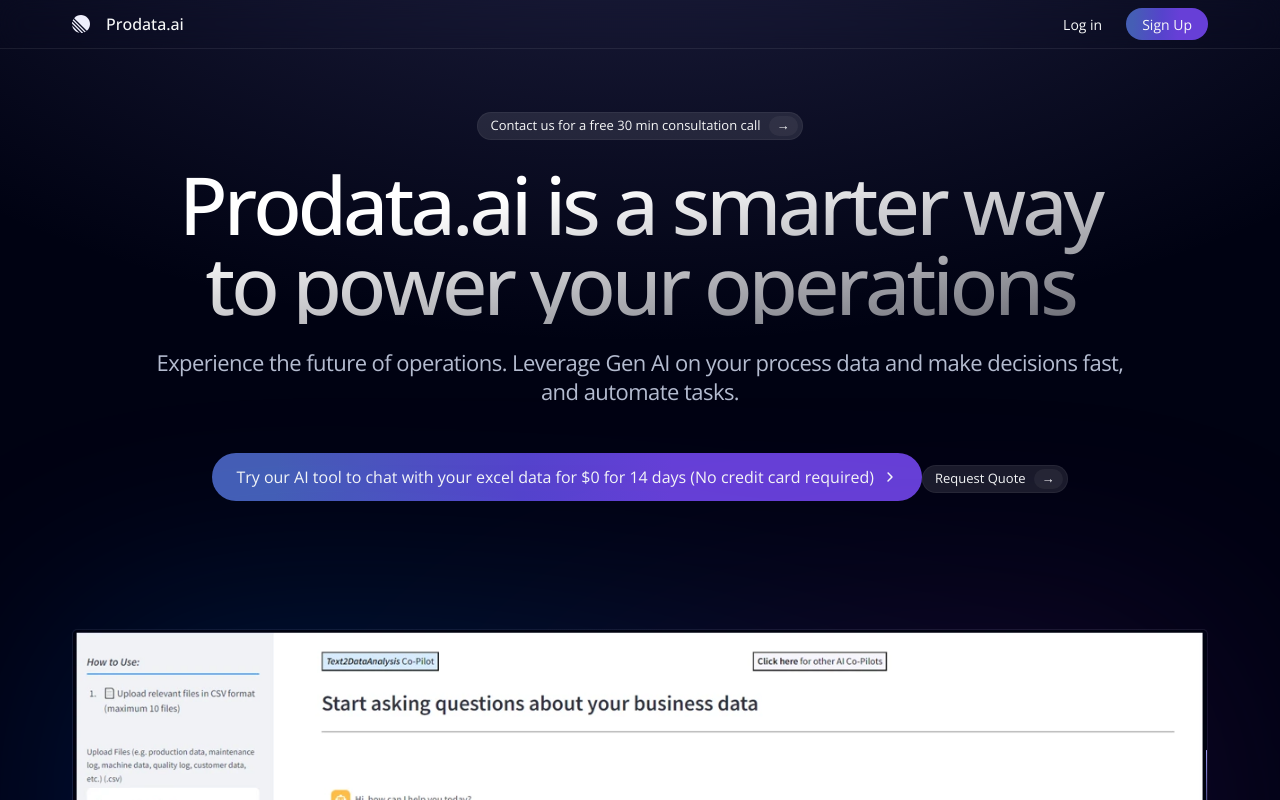
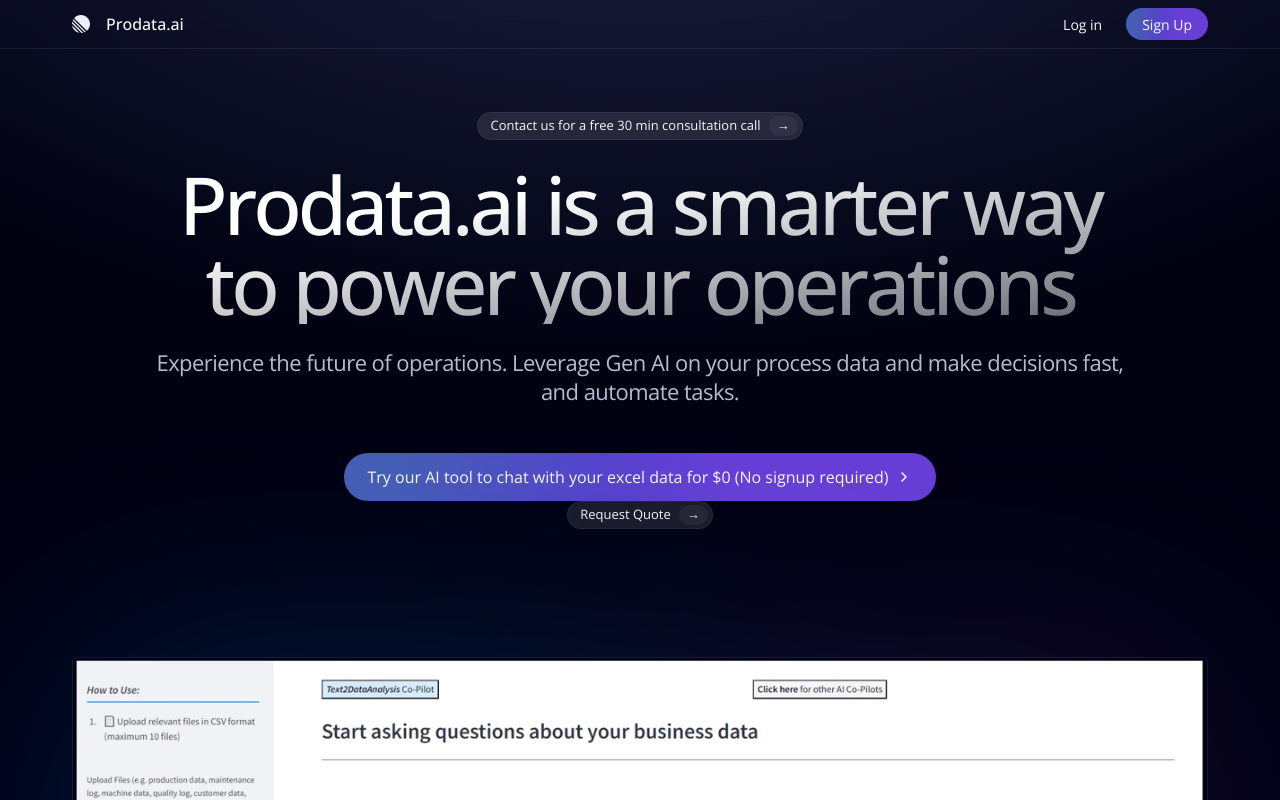
Before and after one commit to iadv/processdataai, a Next.js app: page / in a window 1280 px wide. Shown: the top 800 px of the page. Built offline with nearby package versions, Linux system fonts and the light colour scheme.

Commit message:
Update homepage-hero.tsx
update button

```diff
--- a/app/components/sections/homepage-hero.tsx
+++ b/app/components/sections/homepage-hero.tsx
@@ -32,8 +32,9 @@
         size='large'
         className='translate-y-[-1rem] animate-fade-in opacity-0 [--animation-delay:800ms]'
       >
-        Try our AI tool to chat with your excel data for $0 for 14 days (No credit card required) <ChevronRight className='ml-2' />
+        Try our AI tool to chat with your excel data for $0 (No signup required) <ChevronRight className='ml-2' />
       </Button>
+      <div>
         <Button
           className='translate-y-[-1rem] animate-fade-in opacity-0'
           href='https://forms.gle/3LaUgASqx8S1dh62A'
@@ -43,6 +44,7 @@
           Request Quote
           <ButtonHighlight className='-mr-2 ml-2'>→</ButtonHighlight>
         </Button>
+      </div>
       <HeroImage />
     </Hero>
   );
```
Lines whose indentation alone changed are shown as unchanged.
